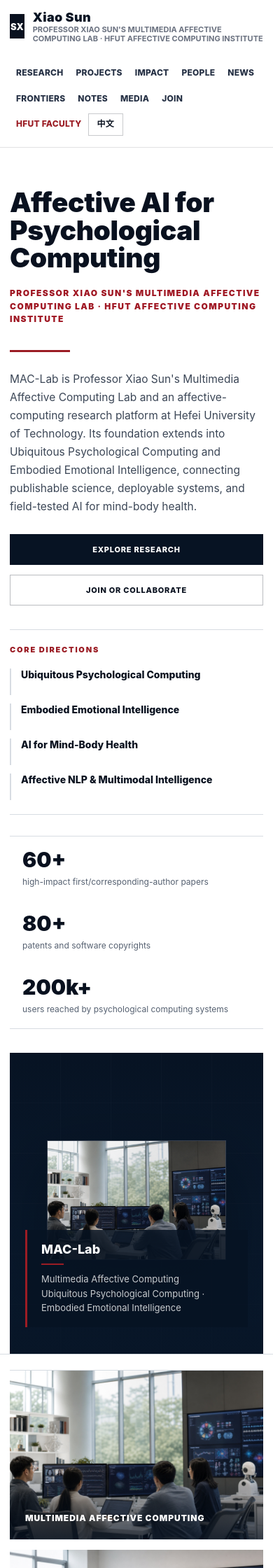
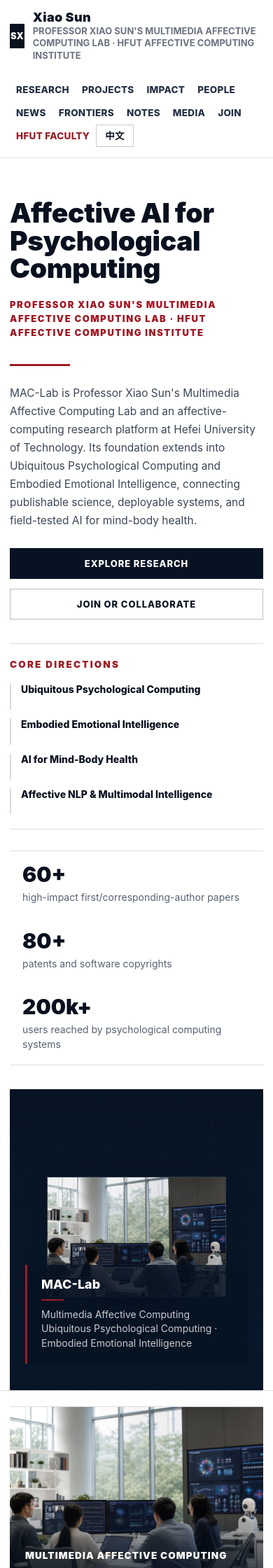
Before and after one commit to sxhfut/sxhfut.github.io, a Jekyll site: the page built from index.html, in a window 390 px wide. Shown: the top 2240 px of the page at 70% size. Built offline with Jekyll 4.4.1, drawn with Linux system fonts in a browser that asks for light colours.

Commit message:
Improve sitewide small-text readability

```diff
--- a/css/main.scss
+++ b/css/main.scss
@@ -3091,3 +3091,76 @@
     letter-spacing: 0.12em;
   }
 }
+
+/* Final readability pass: keep editorial density while avoiding micro text. */
+.site-brand__text small {
+  font-size: clamp(13px, 0.9vw, 14px);
+  line-height: 1.35;
+}
+
+.page-link,
+.language-toggle {
+  font-size: 13.5px;
+  line-height: 1.25;
+}
+
+.button,
+.frontier-load-more button {
+  font-size: 13px;
+  line-height: 1.25;
+}
+
+.feature-card > span,
+.media-grid article > span,
+.framework-kicker,
+.frontier-lens-board > div:first-child > span,
+.frontier-method > article > span,
+.hero__agenda > span,
+.section-heading a,
+.lab-visual-grid figcaption,
+.frontier-card__meta span,
+.frontier-card__meta strong,
+.frontier-card__score small,
+.frontier-card__lens strong,
+.frontier-tags > span {
+  font-size: 13.5px;
+  line-height: 1.35;
+}
+
+.platform-visual figcaption,
+.note-visual figcaption {
+  font-size: 14px;
+  line-height: 1.4;
+}
+
+.platform-pipeline small,
+.note-flow small,
+.note-bridge small,
+.note-ladder small,
+.note-timeline small,
+.platform-orbit > span,
+.note-orbit > span,
+.framework-axis span,
+.hero__facts dd,
+.hero__card > span {
+  font-size: 14px;
+  line-height: 1.48;
+}
+
+.platform-matrix p,
+.note-insights p,
+.frontier-card__lens p {
+  font-size: 15px;
+  line-height: 1.65;
+}
+
+@media (max-width: 640px) {
+  .page-link,
+  .language-toggle {
+    font-size: 13.5px;
+  }
+
+  .home .hero__headline-subtitle {
+    font-size: 13px;
+  }
+}
```
